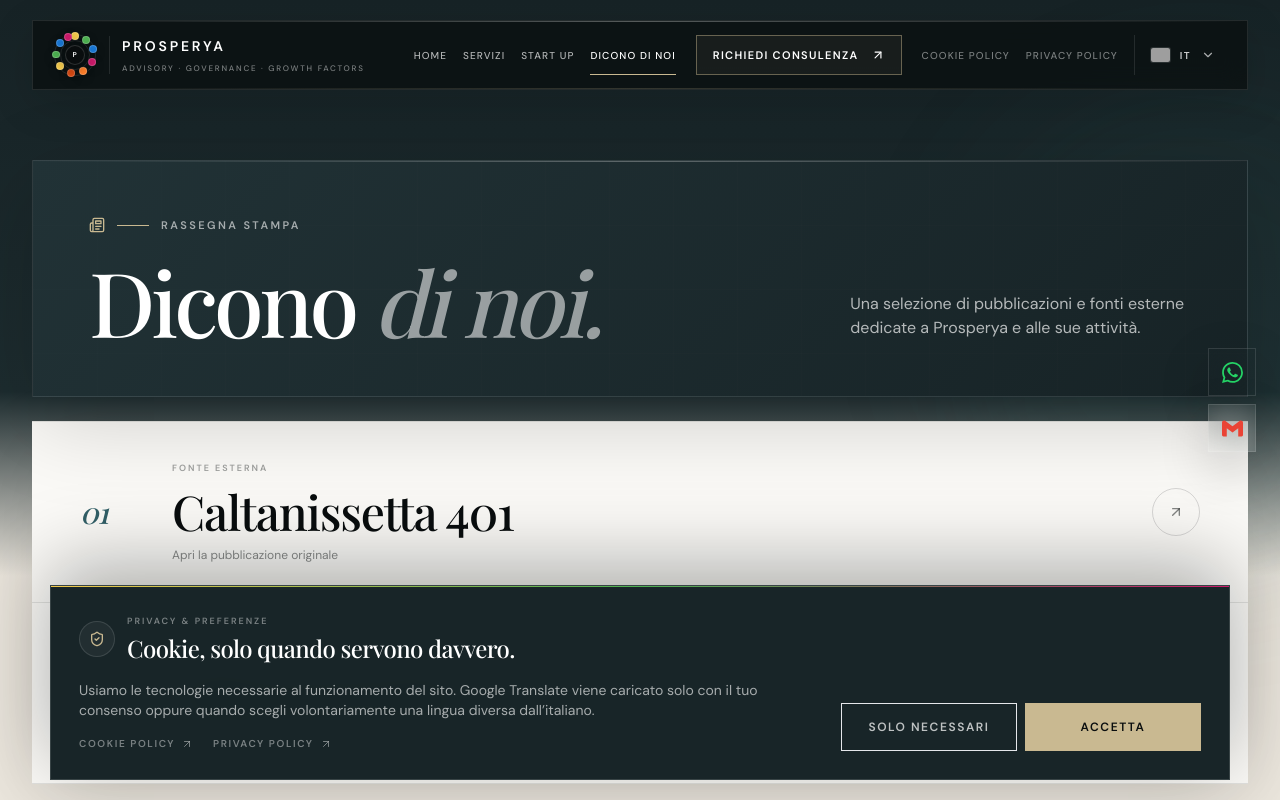
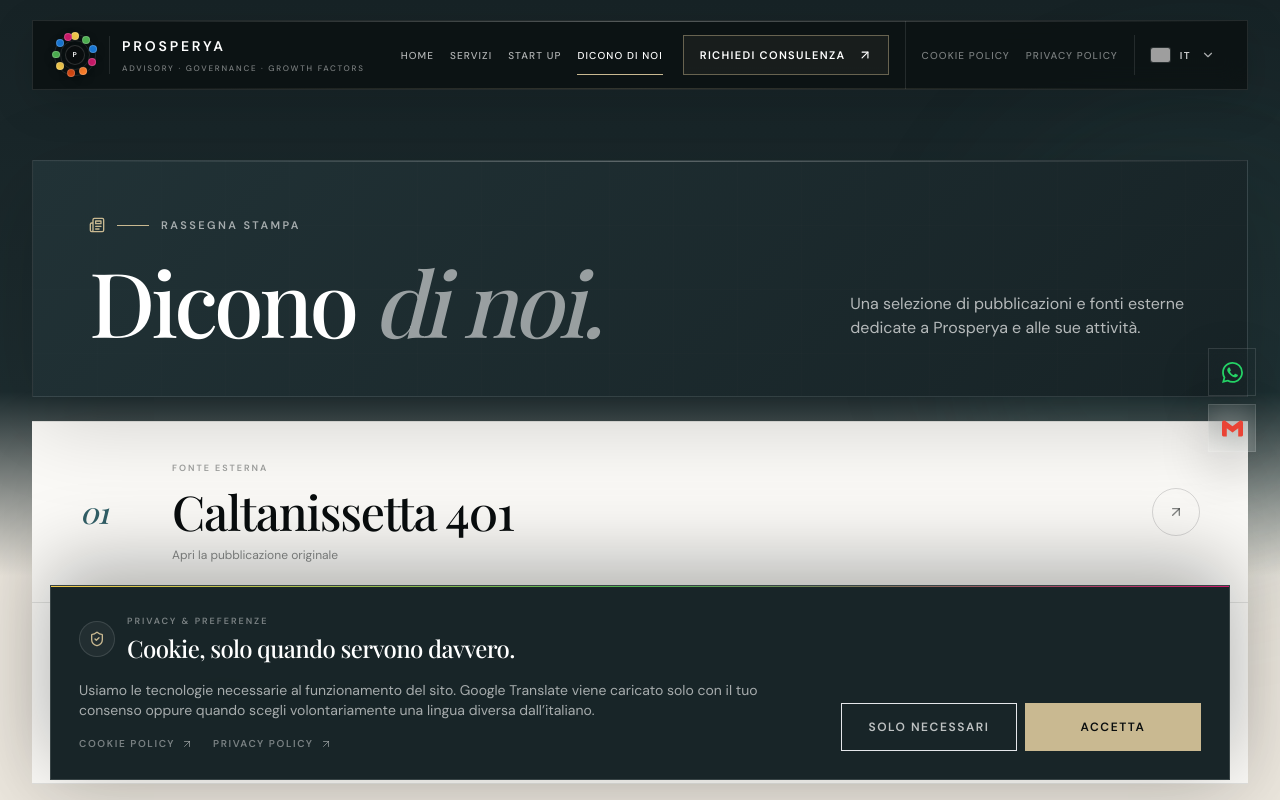
Before and after one commit to gaetanomeli95-lab/Prosperya-site, a Next.js app: page /dicono-di-noi in a window 1280 px wide. Shown: the top 800 px of the page. Built offline with nearby package versions, Linux system fonts and the light colour scheme; grey boxes are pictures that could not be loaded; a web font is replaced by a local one.

Commit message:
nav: align numbering after press link

```diff
--- a/src/components/Header.tsx
+++ b/src/components/Header.tsx
@@ -73,7 +73,7 @@ export function Header() {
 
             <div className="relative z-10 hidden h-full items-center xl:flex">
               <nav className="flex h-full items-center" aria-label="Navigazione principale">
-                {mainNav.map((item, index) => {
+                {mainNav.map((item) => {
                   const legal = item.href === '/cookie-policy/' || item.href === '/privacy-policy/';
                   const consultation = item.href === '/contatti/';
                   const active = isActive(item.href);
@@ -93,7 +93,7 @@ export function Header() {
                   }
 
                   return (
-                    <div key={item.href} className={`relative flex h-full items-center ${legal && index === 4 ? 'ml-1 border-l border-white/10 pl-2 2xl:pl-3' : ''}`}>
+                    <div key={item.href} className={`relative flex h-full items-center ${item.href === '/cookie-policy/' ? 'ml-1 border-l border-white/10 pl-2 2xl:pl-3' : ''}`}>
                       <Link
                         href={item.href}
                         className={`group relative flex h-full items-center px-2 text-[10px] font-medium uppercase tracking-[0.11em] transition-colors 2xl:px-2.5 2xl:text-[11px] ${
@@ -175,7 +175,7 @@ export function Header() {
                           className="group my-5 flex w-full items-center justify-between border border-sand/30 bg-sand/[0.08] px-4 py-5 text-left sm:px-5"
                         >
                           <span>
-                            <span className="block text-[9px] font-semibold uppercase tracking-[.22em] !text-sand/75">04 · Private advisory</span>
+                            <span className="block text-[9px] font-semibold uppercase tracking-[.22em] !text-sand/75">05 · Private advisory</span>
                             <span className="mt-2 block text-2xl font-heading !text-white sm:text-3xl">{item.label}</span>
                           </span>
                           <span className="grid h-10 w-10 place-items-center bg-sand !text-night">
@@ -214,7 +214,7 @@ export function Header() {
               <div className="mt-6 grid gap-4 border-t border-white/10 pt-5 sm:grid-cols-2 sm:items-end">
                 <div>
                   <p className="text-[9px] font-semibold uppercase tracking-[.2em] !text-white/30">Contatti</p>
-                  <a href={`mailto:${company.emailPubblica}`} className="mt-2 block text-sm !text-white/70 hover:!text-white">{company.emailPubblica}</a>
+                  <a href={company.gmailComposeHref} target="_blank" rel="noopener noreferrer" className="mt-2 block text-sm !text-white/70 hover:!text-white">{company.emailPubblica}</a>
                 </div>
                 <p className="text-[9px] uppercase tracking-[.18em] !text-white/28 sm:text-right">{company.payoff}</p>
               </div>
```
